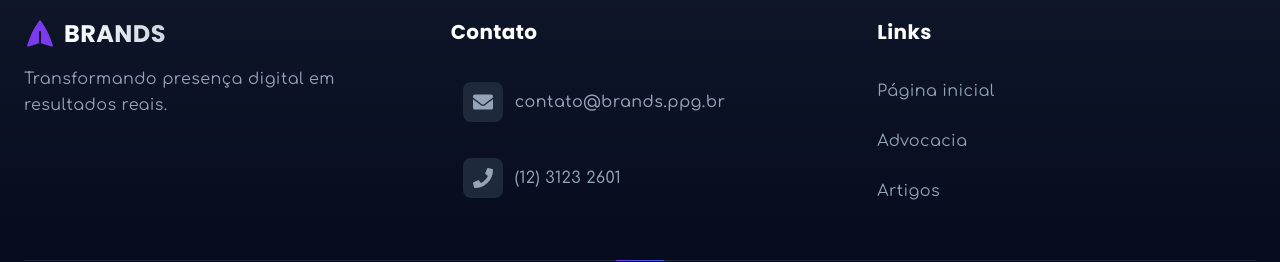
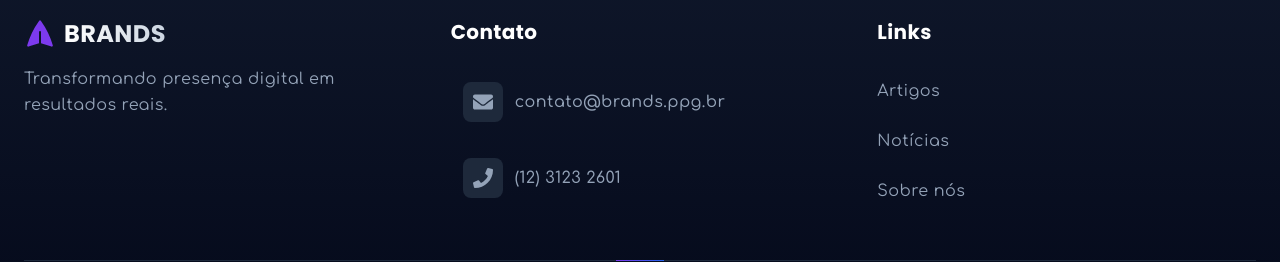
Before and after one commit to WizardCoderDevs/marketing-site, a Next.js app: page / in a window 1280 px wide. Shown: the part 5819-6081 px from the top of the page. Built offline with nearby package versions, Linux system fonts and the light colour scheme; no server answers; a web font is replaced by a local one.

Commit message:
feat: Update footer navigation, introduce 'About Us' section with translations, and adjust Advocacia landing CTA behavior.

```diff
--- a/src/components/AdvocaciaLanding.tsx
+++ b/src/components/AdvocaciaLanding.tsx
@@ -96,7 +96,7 @@ export default function AdvocaciaLanding() {
 
                 <div className="pt-6 flex flex-wrap gap-6 items-center">
                   <button
-                    onClick={() => contactForm?.openForm()}
+                    onClick={() => document.getElementById('agendar')?.scrollIntoView({ behavior: 'smooth' })}
                     className="inline-flex items-center justify-center px-10 py-5 text-lg font-bold text-white dark:text-slate-950 bg-gradient-to-r from-violet-600 to-blue-600 dark:bg-white rounded-xl hover:from-violet-500 hover:to-blue-500 dark:hover:bg-violet-50 transition-all duration-300 shadow-[0_10px_40px_-10px_rgba(124,58,237,0.5)] hover:shadow-[0_20px_50px_-10px_rgba(124,58,237,0.6)] transform hover:-translate-y-1"
                   >
                     {t('advocaciaLanding.hero.cta')}
@@ -377,7 +377,7 @@ export default function AdvocaciaLanding() {
         </section>
 
         {/* SEÇÃO 5: SOBRE A BRANDS */}
-        <section className="py-32 bg-slate-100 dark:bg-slate-950 px-6 relative overflow-hidden">
+        <section id="sobre" className="py-32 bg-slate-100 dark:bg-slate-950 px-6 relative overflow-hidden">
            {/* Sophisticated background flare */}
            <div className="absolute top-1/2 left-1/2 -translate-x-1/2 -translate-y-1/2 w-[600px] h-[600px] bg-amber-500/5 rounded-full blur-[120px] pointer-events-none" />
 
--- a/src/components/Footer.tsx
+++ b/src/components/Footer.tsx
@@ -81,28 +81,28 @@ export default function Footer() {
             <ul className="space-y-2">
               <li>
                 <Link
-                  href="/"
+                  href="/blog/artigos"
                   className="group relative inline-block text-slate-600 dark:text-slate-400 hover:text-violet-700 dark:hover:text-violet-400 transition-colors duration-200 py-2"
                 >
-                  {t('header.home')}
+                  {t('header.articles')}
                   <span className="absolute bottom-0 left-0 w-0 h-0.5 bg-gradient-to-r from-violet-600 to-blue-600 group-hover:w-full transition-all duration-300" />
                 </Link>
               </li>
               <li>
                 <Link
-                  href="/advocacia"
+                  href="/blog/noticias"
                   className="group relative inline-block text-slate-600 dark:text-slate-400 hover:text-violet-700 dark:hover:text-violet-400 transition-colors duration-200 py-2"
                 >
-                  {t('header.advocacia')}
+                  {t('header.news')}
                   <span className="absolute bottom-0 left-0 w-0 h-0.5 bg-gradient-to-r from-violet-600 to-blue-600 group-hover:w-full transition-all duration-300" />
                 </Link>
               </li>
               <li>
                 <Link
-                  href="/blog/artigos"
+                  href="/#sobre"
                   className="group relative inline-block text-slate-600 dark:text-slate-400 hover:text-violet-700 dark:hover:text-violet-400 transition-colors duration-200 py-2"
                 >
-                  {t('header.articles')}
+                  {t('header.aboutUs')}
                   <span className="absolute bottom-0 left-0 w-0 h-0.5 bg-gradient-to-r from-violet-600 to-blue-600 group-hover:w-full transition-all duration-300" />
                 </Link>
               </li>
--- a/src/i18n/locales/en.json
+++ b/src/i18n/locales/en.json
@@ -10,7 +10,8 @@
     "mainNavLabel": "Main navigation menu",
     "mobileMenuLabel": "Mobile menu",
     "openMenu": "Open menu",
-    "advocacia": "Legal Marketing"
+    "advocacia": "Legal Marketing",
+    "aboutUs": "About Us"
   },
   "hero": {
     "badge": "Traffic Management Experts",
--- a/src/i18n/locales/pt-BR.json
+++ b/src/i18n/locales/pt-BR.json
@@ -10,7 +10,8 @@
     "mainNavLabel": "Menu de navegação principal",
     "mobileMenuLabel": "Menu mobile",
     "openMenu": "Abrir menu",
-    "advocacia": "Advocacia"
+    "advocacia": "Advocacia",
+    "aboutUs": "Sobre nós"
   },
   "hero": {
     "badge": "Especialistas em Gestão de Tráfego",
```
Lines whose indentation alone changed are shown as unchanged.
